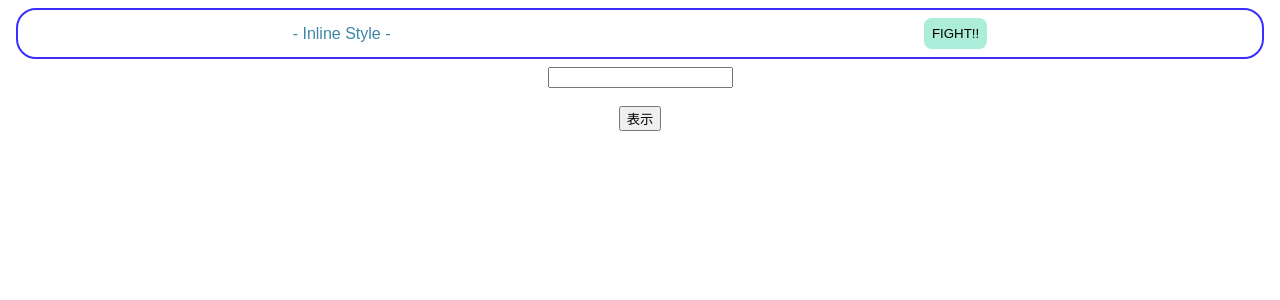
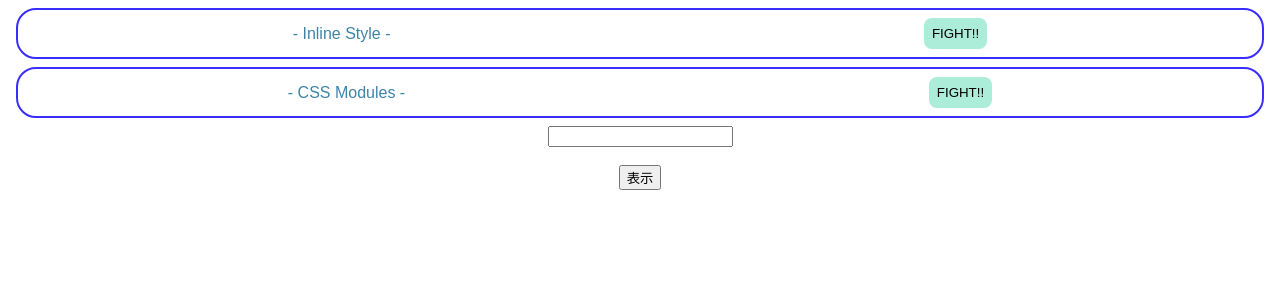
Before and after one commit to hashi17/React-tech, a React (Create React App) app: page / in a window 1280 px wide. Shown: the top 300 px of the page. Built offline with nearby package versions, Linux system fonts and the light colour scheme.

Commit message:
Style CSS Modules

```diff
--- a/src/App.js
+++ b/src/App.js
@@ -1,5 +1,6 @@
 import { useState, useCallback, useMemo } from "react";
 import { ChildArea } from "./components/ChildArea";
+import { CssModules } from "./components/CssModules";
 import { InlineStyle } from "./components/InlineStyle";
 import "./styles.css";
 
@@ -20,6 +21,7 @@
   return (
     <div className="App">
       <InlineStyle />
+      <CssModules />
       <input value={text} onChange={onChangeText} />
       <br />
       <br />
--- /dev/null
+++ b/src/components/CssModules.jsx
@@ -0,0 +1,10 @@
+import classes from "./CssModules.module.scss";
+
+export const CssModules = () => {
+  return (
+    <div className={classes.container}>
+      <p className={classes.title}>- CSS Modules -</p>
+      <button className={classes.button}>FIGHT!!</button>
+    </div>
+  );
+};
--- /dev/null
+++ b/src/components/CssModules.module.scss
@@ -0,0 +1,26 @@
+.container {
+  border: solid 2px #392eff;
+  border-radius: 20px;
+  padding: 8px;
+  margin: 8px;
+  display: flex;
+  justify-content: space-around;
+  align-items: center;
+}
+
+.title {
+  margin: 0;
+  color: #3d84a8;
+}
+
+.button {
+  background-color: #abedd8;
+    border: none;
+    padding: 8px;
+    border-radius: 8px;
+    &:hover {
+      background-color: #46cdcf;
+      color: #fff;
+      cursor: pointer;
+    }
+}
```
Also changed, not shown: package.json (+11 -2 lines).
